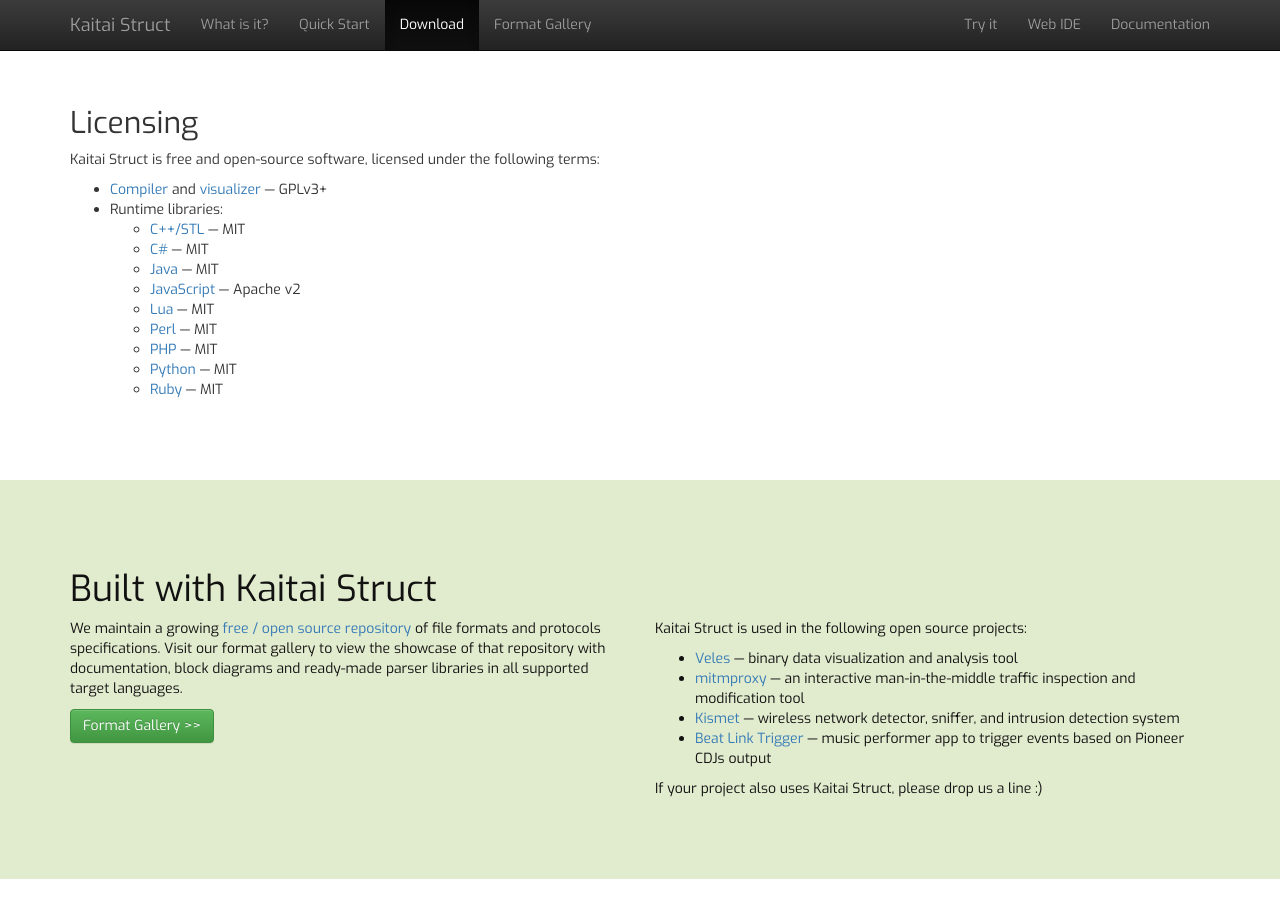
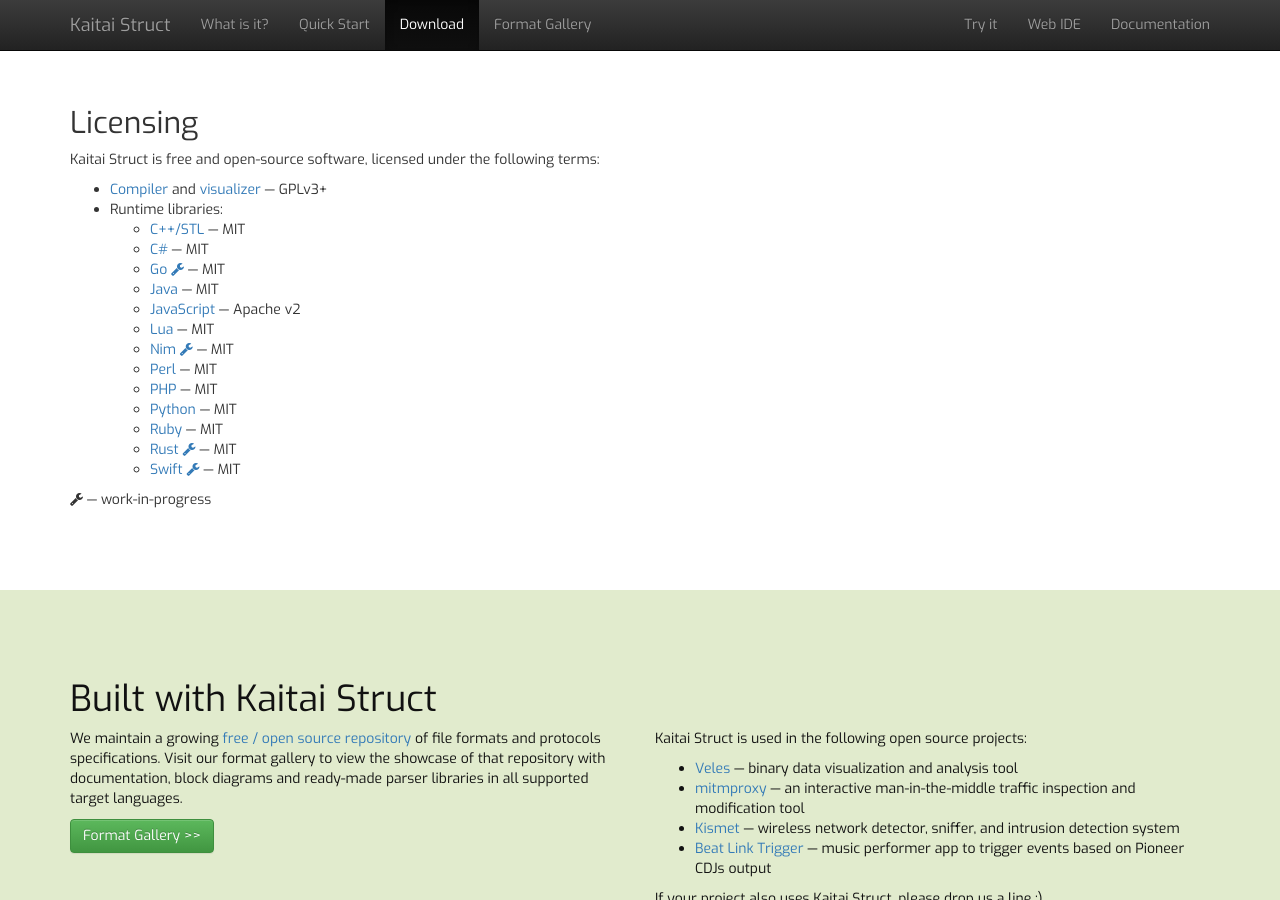
Before and after one commit to kaitai-io/kaitai-io.github.io, a Jekyll site: the page built from index.md, in a window 1280 px wide and 900 px high, scrolled down 2609 px. Built offline with Jekyll 4.4.1, drawn with Linux system fonts in a browser that asks for light colours; nearby versions of some CDN libraries.

Commit message:
Add missing runtime libraries and mark them as WIP

```diff
--- a/index.md
+++ b/index.md
@@ -409,16 +409,21 @@
         <ul>
           <li><a href="https://github.com/kaitai-io/kaitai_struct_cpp_stl_runtime">C++/STL</a> — MIT</li>
           <li><a href="https://github.com/kaitai-io/kaitai_struct_csharp_runtime">C#</a> — MIT</li>
+          <li><a href="https://github.com/kaitai-io/kaitai_struct_go_runtime">Go <i class="fa fa-wrench"></i></a> — MIT</li>
           <li><a href="https://github.com/kaitai-io/kaitai_struct_java_runtime">Java</a> — MIT</li>
           <li><a href="https://github.com/kaitai-io/kaitai_struct_javascript_runtime">JavaScript</a> — Apache v2</li>
           <li><a href="https://github.com/kaitai-io/kaitai_struct_lua_runtime">Lua</a> — MIT</li>
+          <li><a href="https://github.com/kaitai-io/kaitai_struct_nim_runtime">Nim <i class="fa fa-wrench"></i></a> — MIT</li>
           <li><a href="https://github.com/kaitai-io/kaitai_struct_perl_runtime">Perl</a> — MIT</li>
           <li><a href="https://github.com/kaitai-io/kaitai_struct_php_runtime">PHP</a> — MIT</li>
           <li><a href="https://github.com/kaitai-io/kaitai_struct_python_runtime">Python</a> — MIT</li>
           <li><a href="https://github.com/kaitai-io/kaitai_struct_ruby_runtime">Ruby</a> — MIT</li>
+          <li><a href="https://github.com/kaitai-io/kaitai_struct_rust_runtime">Rust <i class="fa fa-wrench"></i></a> — MIT</li>
+          <li><a href="https://github.com/kaitai-io/kaitai_struct_swift_runtime">Swift <i class="fa fa-wrench"></i></a> — MIT</li>
         </ul>
       </li>
     </ul>
+    <p><i class="fa fa-wrench"></i> — work-in-progress</p>
   </div>
 </section>
 
```
